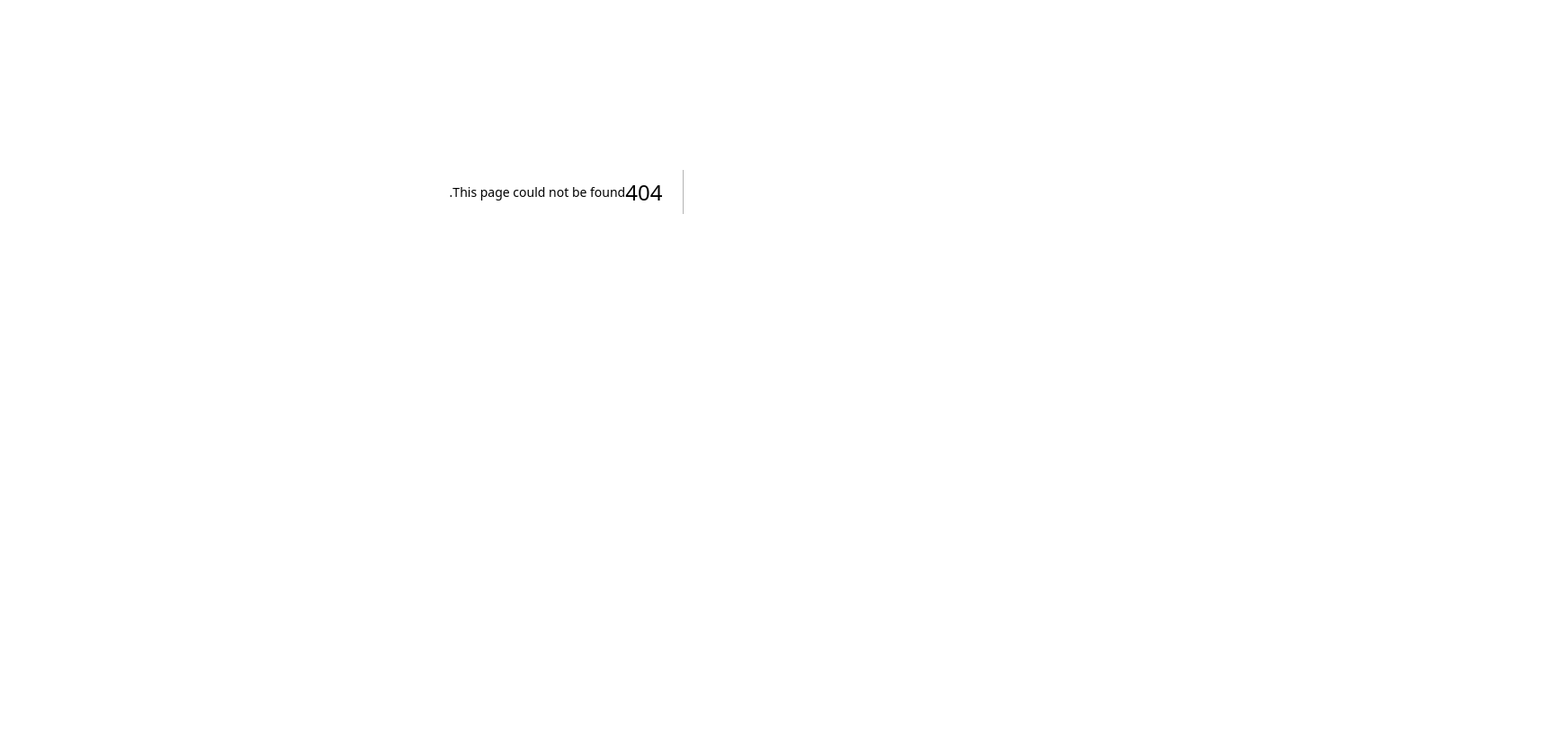
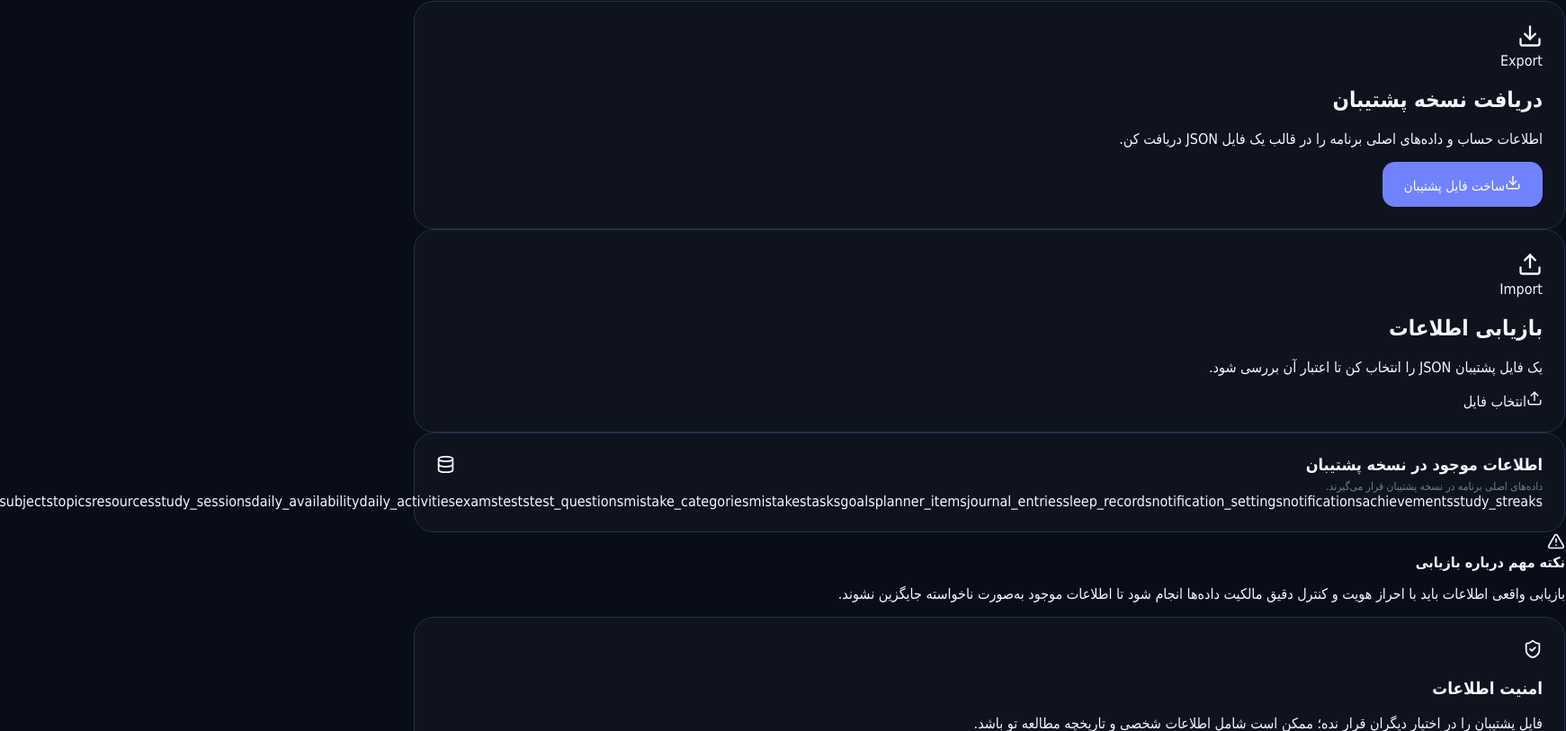
Before and after one commit to amiraliabotorabi6-png/study-manager, a Next.js app: page /backup in a window 1280 px wide. Before the commit this address had no page. Shown: the part 187-1000 px from the top of the page at 90% size, 1741 px wide, since content can reach past the window. Before the commit the page ends 800 px from the top, so only its background shows below. Built offline with nearby package versions, Linux system fonts and the light colour scheme.

Commit message:
Create page.tsx

```diff
--- /dev/null
+++ b/app/backup/page.tsx
@@ -0,0 +1,259 @@
+"use client";
+
+import { useState } from "react";
+import {
+  Download,
+  Upload,
+  Database,
+  ShieldCheck,
+  FileJson,
+  AlertTriangle,
+} from "lucide-react";
+
+const tables = [
+  "subjects",
+  "topics",
+  "resources",
+  "study_sessions",
+  "daily_availability",
+  "daily_activities",
+  "exams",
+  "tests",
+  "test_questions",
+  "mistake_categories",
+  "mistakes",
+  "tasks",
+  "goals",
+  "planner_items",
+  "journal_entries",
+  "sleep_records",
+  "notification_settings",
+  "notifications",
+  "achievements",
+  "study_streaks",
+];
+
+export default function BackupPage() {
+  const [importing, setImporting] = useState(false);
+  const [message, setMessage] = useState("");
+
+  async function createBackup() {
+    setMessage("");
+
+    try {
+      const response = await fetch("/api/backup");
+
+      if (!response.ok) {
+        throw new Error();
+      }
+
+      const blob = await response.blob();
+
+      const url = URL.createObjectURL(blob);
+      const link = document.createElement("a");
+
+      link.href = url;
+      link.download = `study-manager-backup-${new Date()
+        .toISOString()
+        .slice(0, 10)}.json`;
+
+      document.body.appendChild(link);
+      link.click();
+      link.remove();
+
+      URL.revokeObjectURL(url);
+
+      setMessage(
+        "فایل پشتیبان با موفقیت ساخته شد."
+      );
+    } catch {
+      setMessage(
+        "ساخت فایل پشتیبان انجام نشد."
+      );
+    }
+  }
+
+  async function importBackup(
+    event: React.ChangeEvent<HTMLInputElement>
+  ) {
+    const file = event.target.files?.[0];
+
+    if (!file) return;
+
+    setImporting(true);
+    setMessage("");
+
+    try {
+      const text = await file.text();
+
+      JSON.parse(text);
+
+      /*
+       * فعلاً فقط ساختار فایل بررسی می‌شود.
+       * API بازیابی اطلاعات را در مرحله اتصال کامل
+       * بکاپ به Supabase اضافه می‌کنیم.
+       */
+
+      setMessage(
+        "فایل پشتیبان معتبر است و آماده بازیابی می‌باشد."
+      );
+    } catch {
+      setMessage(
+        "فایل انتخاب‌شده یک JSON معتبر نیست."
+      );
+    }
+
+    setImporting(false);
+    event.target.value = "";
+  }
+
+  return (
+    <main className="page-container">
+      <div className="page-header">
+        <div>
+          <div className="eyebrow">
+            مدیریت داده‌ها
+          </div>
+
+          <h1>پشتیبان‌گیری و بازیابی</h1>
+
+          <p>
+            از اطلاعات مطالعه‌ات نسخه پشتیبان بگیر تا
+            در صورت نیاز بتوانی آن‌ها را بازیابی کنی.
+          </p>
+        </div>
+      </div>
+
+      {message && (
+        <div className="success-message">
+          <ShieldCheck size={18} />
+          {message}
+        </div>
+      )}
+
+      <div className="backup-grid">
+        <section className="panel backup-main-card">
+          <div className="backup-icon">
+            <Download size={28} />
+          </div>
+
+          <div className="eyebrow">
+            Export
+          </div>
+
+          <h2>
+            دریافت نسخه پشتیبان
+          </h2>
+
+          <p>
+            اطلاعات حساب و داده‌های اصلی برنامه را در
+            قالب یک فایل JSON دریافت کن.
+          </p>
+
+          <button
+            className="primary-button"
+            onClick={createBackup}
+          >
+            <Download size={18} />
+            ساخت فایل پشتیبان
+          </button>
+        </section>
+
+        <section className="panel backup-main-card">
+          <div className="backup-icon">
+            <Upload size={28} />
+          </div>
+
+          <div className="eyebrow">
+            Import
+          </div>
+
+          <h2>
+            بازیابی اطلاعات
+          </h2>
+
+          <p>
+            یک فایل پشتیبان JSON را انتخاب کن تا
+            اعتبار آن بررسی شود.
+          </p>
+
+          <label className="primary-button file-button">
+            <Upload size={18} />
+
+            {importing
+              ? "در حال بررسی..."
+              : "انتخاب فایل"}
+
+            <input
+              type="file"
+              accept=".json,application/json"
+              onChange={importBackup}
+              disabled={importing}
+              hidden
+            />
+          </label>
+        </section>
+      </div>
+
+      <section className="panel">
+        <div className="panel-header">
+          <div>
+            <h2>
+              اطلاعات موجود در نسخه پشتیبان
+            </h2>
+
+            <p>
+              داده‌های اصلی برنامه در نسخه پشتیبان
+              قرار می‌گیرند.
+            </p>
+          </div>
+
+          <Database size={21} />
+        </div>
+
+        <div className="backup-tables">
+          {tables.map((table) => (
+            <span key={table}>
+              {table}
+            </span>
+          ))}
+        </div>
+      </section>
+
+      <section className="warning-box">
+        <AlertTriangle size={20} />
+
+        <div>
+          <strong>
+            نکته مهم درباره بازیابی
+          </strong>
+
+          <p>
+            بازیابی واقعی اطلاعات باید با احراز هویت
+            و کنترل دقیق مالکیت داده‌ها انجام شود تا
+            اطلاعات موجود به‌صورت ناخواسته جایگزین
+            نشوند.
+          </p>
+        </div>
+      </section>
+
+      <section className="panel security-backup-card">
+        <div className="security-backup-icon">
+          <ShieldCheck size={22} />
+        </div>
+
+        <div>
+          <h3>
+            امنیت اطلاعات
+          </h3>
+
+          <p>
+            فایل پشتیبان را در اختیار دیگران قرار نده؛
+            ممکن است شامل اطلاعات شخصی و تاریخچه
+            مطالعه تو باشد.
+          </p>
+        </div>
+      </section>
+    </main>
+  );
+}
```
